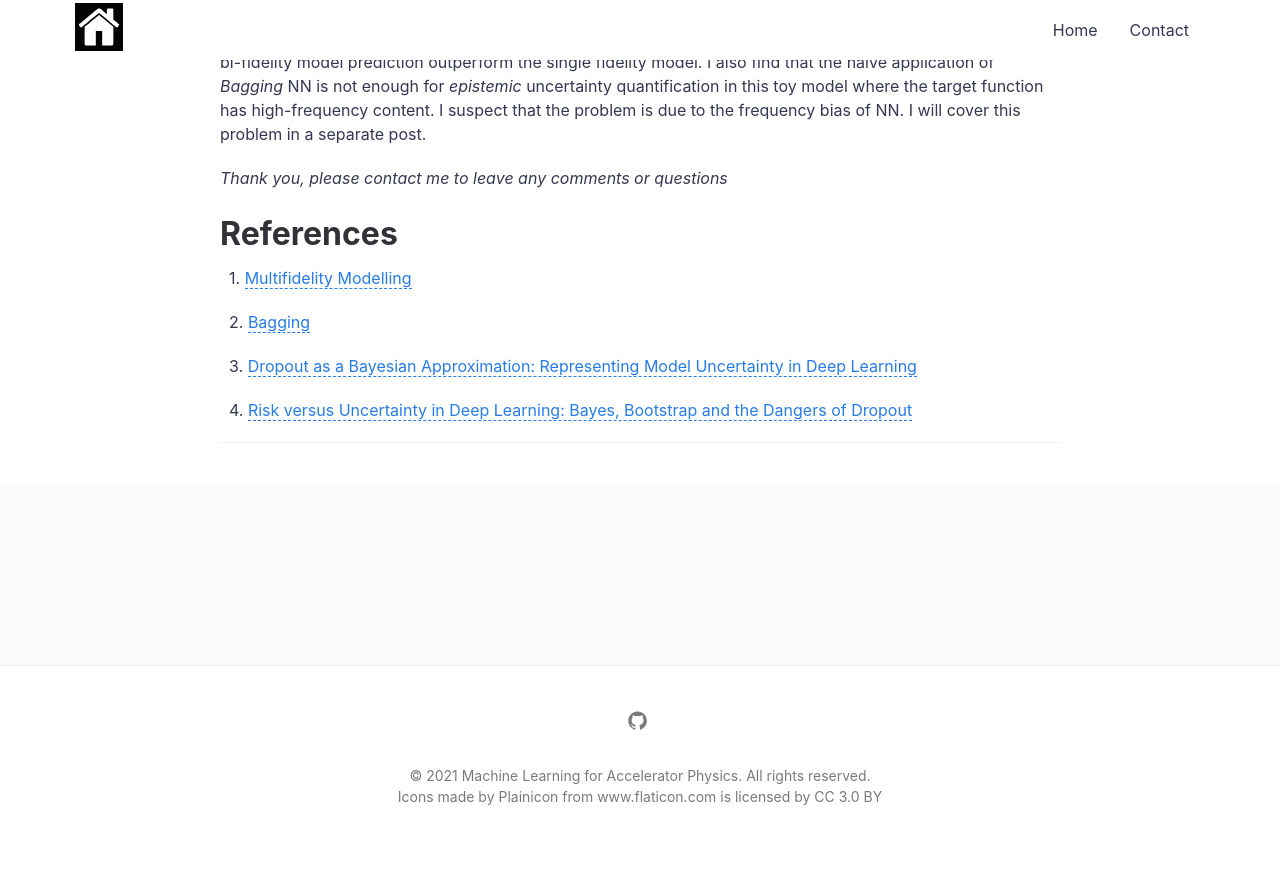
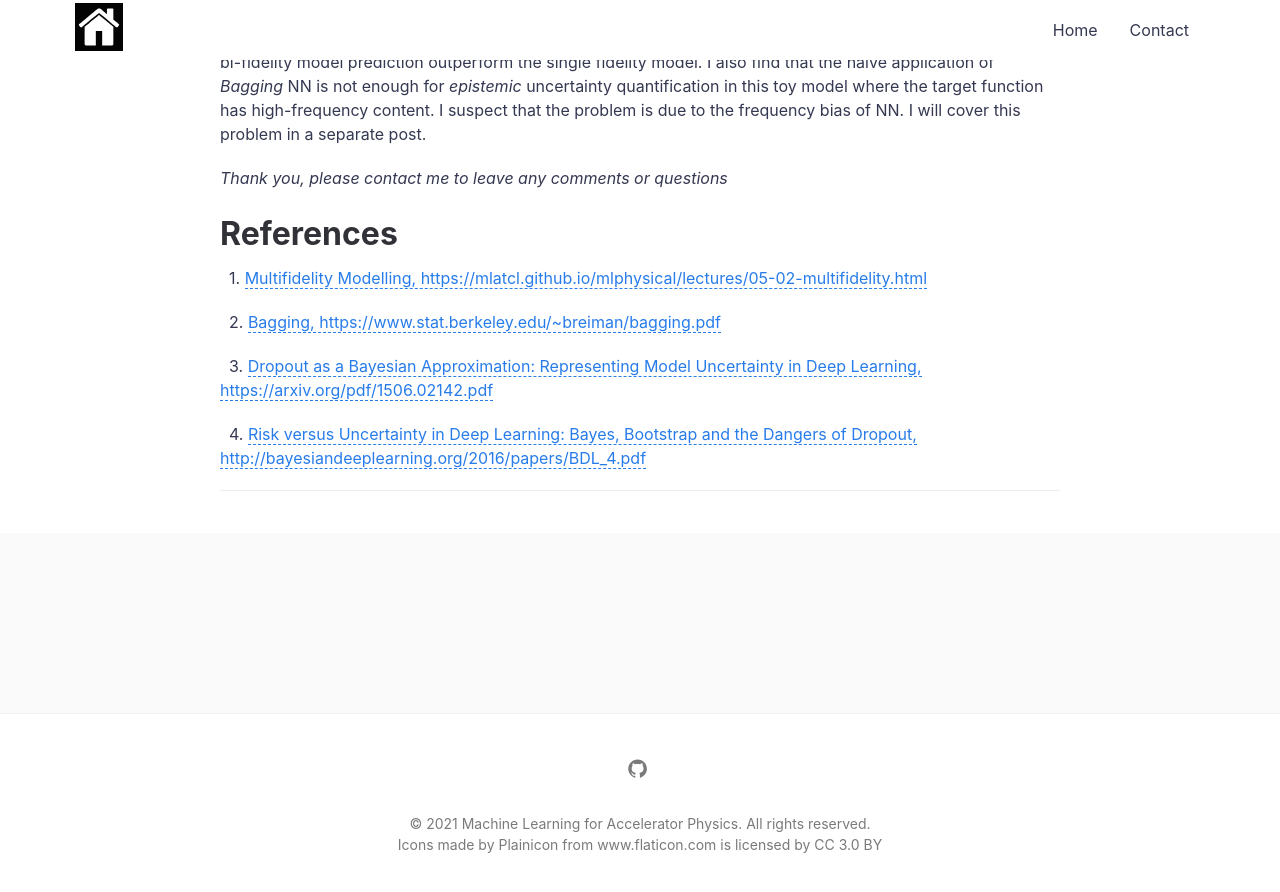
Before and after one commit to kilean20/kilean20.github.io, a Jekyll site: the page built from _posts/2021-09-23-bifidel_GPvsNN.md, in a window 1280 px wide and 900 px high, scrolled down 6016 px. Shown: the top 892 px of the window. Built offline with Jekyll 4.4.1, drawn with Linux system fonts in a browser that asks for light colours; formulas are drawn with MathJax 3; a script that is not in the unit is left out; comment, search, counter and statistics services are not loaded; before the commit the page ends 6868 px from its top, so only the background shows below that; part of the change alters nothing that is shown.

Commit message:
Update 2021-09-23-bifidel_GPvsNN.md

```diff
--- a/_posts/2021-09-23-bifidel_GPvsNN.md
+++ b/_posts/2021-09-23-bifidel_GPvsNN.md
@@ -143,13 +143,14 @@ I constructed the bi-fidelity model using *Bagging* NNs in a Bayesian way and co
 
 # References
 
-  1. [Multifidelity Modelling](https://mlatcl.github.io/mlphysical/lectures/05-02-multifidelity.html)
+
+  1. [Multifidelity Modelling, https://mlatcl.github.io/mlphysical/lectures/05-02-multifidelity.html](https://mlatcl.github.io/mlphysical/lectures/05-02-multifidelity.html)
 
 
-  2. [Bagging](https://www.stat.berkeley.edu/~breiman/bagging.pdf)
+  2. [Bagging, https://www.stat.berkeley.edu/~breiman/bagging.pdf](https://www.stat.berkeley.edu/~breiman/bagging.pdf)
 
 
-  3. [Dropout as a Bayesian Approximation: Representing Model Uncertainty in Deep Learning](https://arxiv.org/pdf/1506.02142.pdf)
+  3. [Dropout as a Bayesian Approximation: Representing Model Uncertainty in Deep Learning, https://arxiv.org/pdf/1506.02142.pdf](https://arxiv.org/pdf/1506.02142.pdf)
 
 
-  4. [Risk versus Uncertainty in Deep Learning: Bayes, Bootstrap and the Dangers of Dropout](http://bayesiandeeplearning.org/2016/papers/BDL_4.pdf)
+  4. [Risk versus Uncertainty in Deep Learning: Bayes, Bootstrap and the Dangers of Dropout, http://bayesiandeeplearning.org/2016/papers/BDL_4.pdf](http://bayesiandeeplearning.org/2016/papers/BDL_4.pdf)
```
